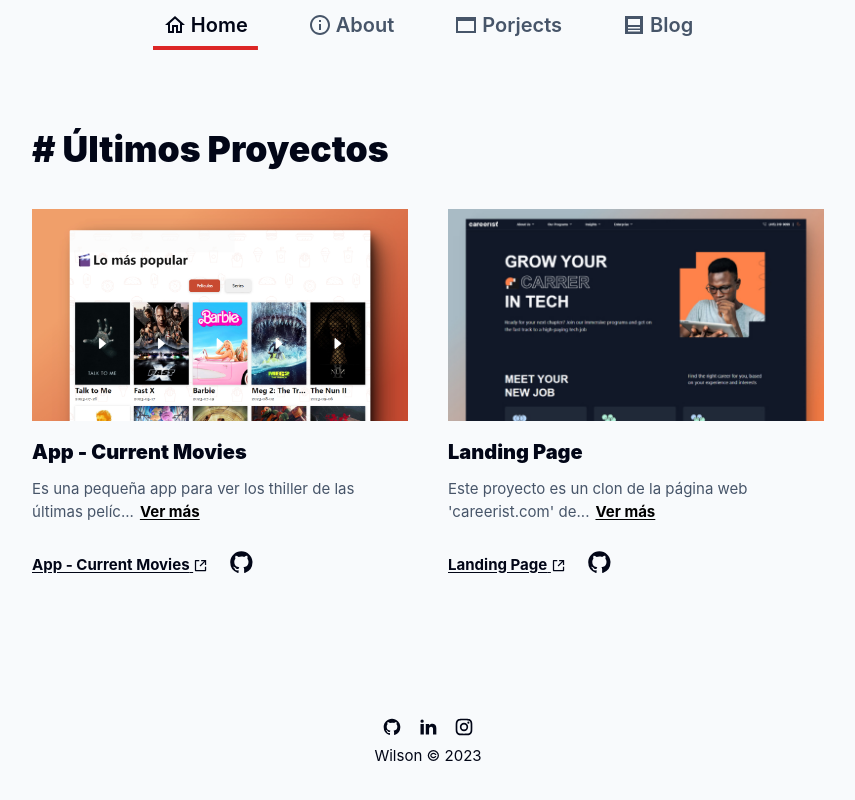
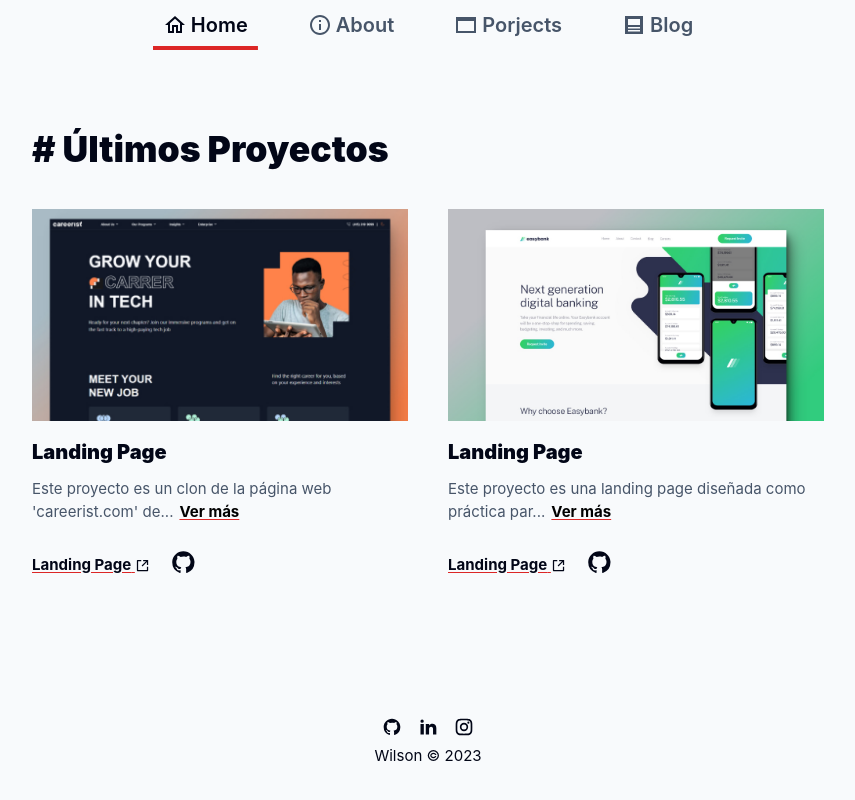
Before and after one commit to sonvice/porfolio-web, a React (Vite) app: page / in a window 1280 px wide. Shown: the part 710-1510 px from the top of the page, without its empty margins (212-1067 px from the left). Built offline with nearby package versions, Linux system fonts and the light colour scheme.

Commit message:
Landing Easybank

```diff
--- a/index.html
+++ b/index.html
@@ -6,7 +6,7 @@
     <meta property="og:type" content="website">
     <meta property="og:url" content="https://wilsonweb.netlify.app/">
     <meta property="og:description" content="Soy front-end developer, designer y paso más tiempo codificando con HTML, CSS3, JavaScrip, React y TailwindCSS.">
-    <meta property="og:image" content="assets/default-social.png">
+    <meta property="og:image" content="src/assets/default-social.png">
     <link rel="apple-touch-icon" sizes="180x180" href="/apple-touch-icon.png" />
     <link rel="icon" type="image/png" sizes="32x32" href="/favicon-32x32.png" />
     <link rel="icon" type="image/png" sizes="16x16" href="/favicon-16x16.png" />
--- a/src/components/About.jsx
+++ b/src/components/About.jsx
@@ -11,7 +11,7 @@
         </p>
         <p>
           Me interesó mucho la programación y el diseño web allá por el 2008
-          cuando hice un curso vacacional de "Confección de paginas web" con
+          cuando hice un curso vacacional de "Confección de páginas web" con
           HTML y CSS, en ese tiempo se escribía código en el block de notas :).
           Poder saber que un diseño en Photoshop o en Illustrator se podía
           convertir a código y hacerlo interacrivo fue como un ¡woow! y me animé
@@ -29,9 +29,9 @@
         </p>
         <p>
           Practico de manera autodidacta creando proyectos web y pequeñas App
-          para seguir aumentando mis habilidades, utilizo principalmente Figma
+          para seguir mejorando mis habilidades, utilizo principalmente Figma
           para diseñar y tecnologías front end como React o JavaScript vanilla,
-          css etc. para desarrollar cualquier proyecto web, sigo la actulidad
+          Css etc. para desarrollar cualquier proyecto web, sigo la actulidad
           del desarrollo web que evoluciona muy rápido.
         </p>
       </div>
--- a/src/components/CardProject.jsx
+++ b/src/components/CardProject.jsx
@@ -26,7 +26,7 @@
             <Figcaption {...figure} otroValor={'Valor'}></Figcaption>
             </figure>
             <div className="mt-xs">
-            <a className="btn-link dark:text-slate-400 dark:decoration-slate-400" href={figure.href} target="_blank">{figure.title} <RiShareBoxLine className="align-middle"></RiShareBoxLine></a>
+            <a className="btn-link dark:text-slate-400" href={figure.href} target="_blank">{figure.title} <RiShareBoxLine className="align-middle"></RiShareBoxLine></a>
                 <a href={figure.gitHub} target="_blank"><RiGithubFill className="align-middle ml-sm dark:text-slate-400 dark:decoration-slate-400"></RiGithubFill></a>
             </div>
           </div>
--- a/src/constant/index.js
+++ b/src/constant/index.js
@@ -1,6 +1,7 @@
 import {
   imgCareerrist,
   imgDentis,
+  imgEasybank,
   imgGalllery,
   imgJustice,
   imgPeli,
@@ -81,4 +82,13 @@
     label: "careerist",
     gitHub:'https://github.com/sonvice/clon-careerist.com'
   },
+  {
+    img: imgEasybank,
+    title: 'Landing Page',
+    description:
+      "Este proyecto es una landing page diseñada como práctica para el desafío de Frontend Mentor. La landing page está construida utilizando React, Sass, y se han implementado las siguientes tecnologías y metodologías: Menú accesible para una mejor experiencia de usuario. Plugins de PostCSS para optimizar el código CSS .Metodología de arquitectura CSS basada en el patrón 7-1 y clases de utilidad.",
+    href: "https://easybank-fmentor.netlify.app/",
+    label: "easybank",
+    gitHub:'https://github.com/sonvice/easybank'
+  },
 ];
--- a/src/global.css
+++ b/src/global.css
@@ -5,6 +5,7 @@
 body {
   padding: var(--space-size-2) var(--space-size-1);
   @apply bg-slate-50 text-slate-950 text-size-1 font-sans;
+  overflow-x: hidden;
 }
 
 h1,
@@ -49,7 +50,7 @@
 }
 
 .btn-link{
-  @apply bg-transparent border-0 underline underline-offset-2 font-bold text-size-0 cursor-pointer hover:no-underline hover:text-slate-600;
+  @apply bg-transparent border-0 underline underline-offset-2 font-bold text-size-0 cursor-pointer hover:no-underline hover:text-slate-600 decoration-red-600;
 }
 
 .border-animated{
```
Also changed, not shown: src/assets/index.js (+8 -3 lines), src/assets/easybank.jpg (added).
